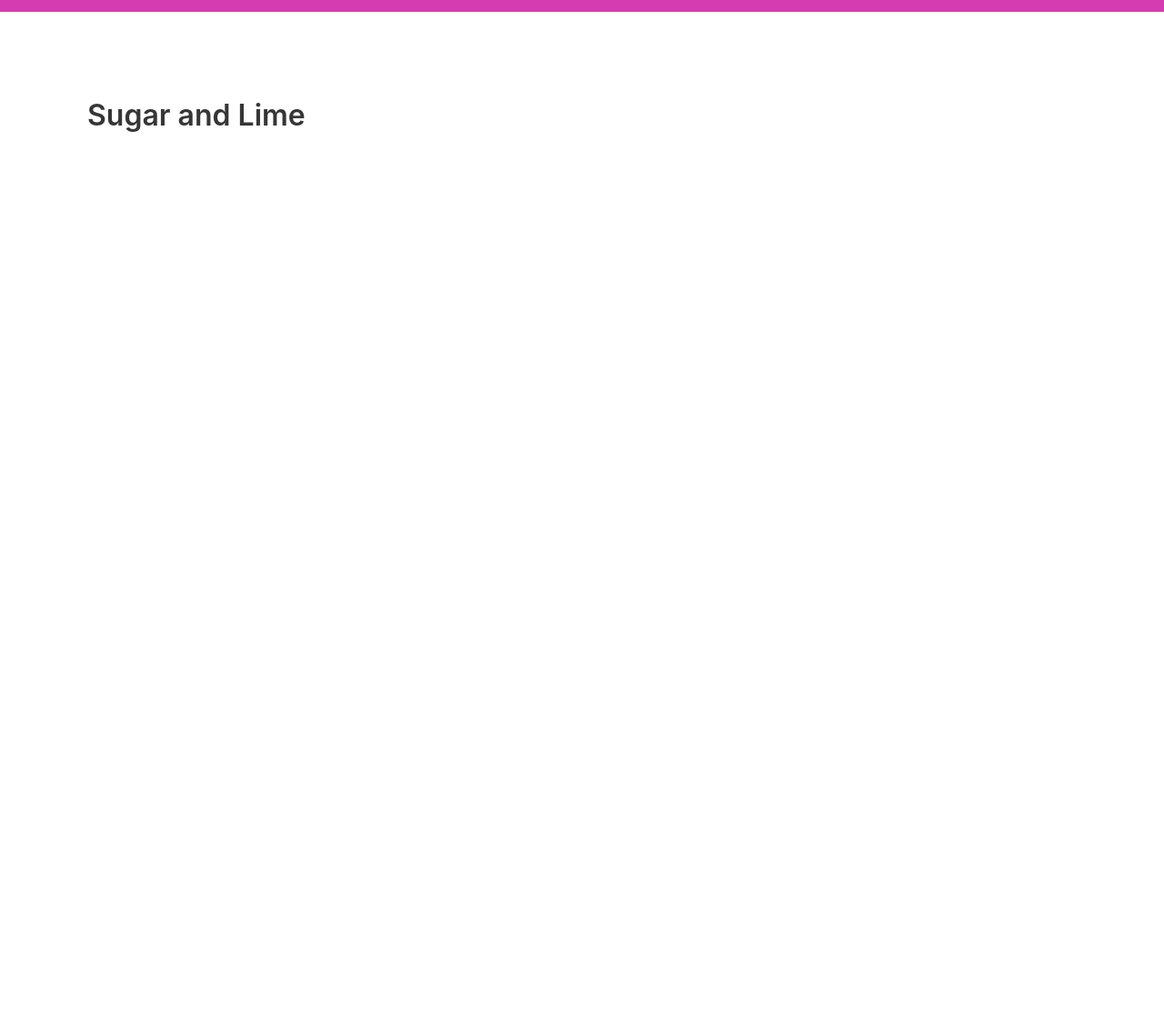
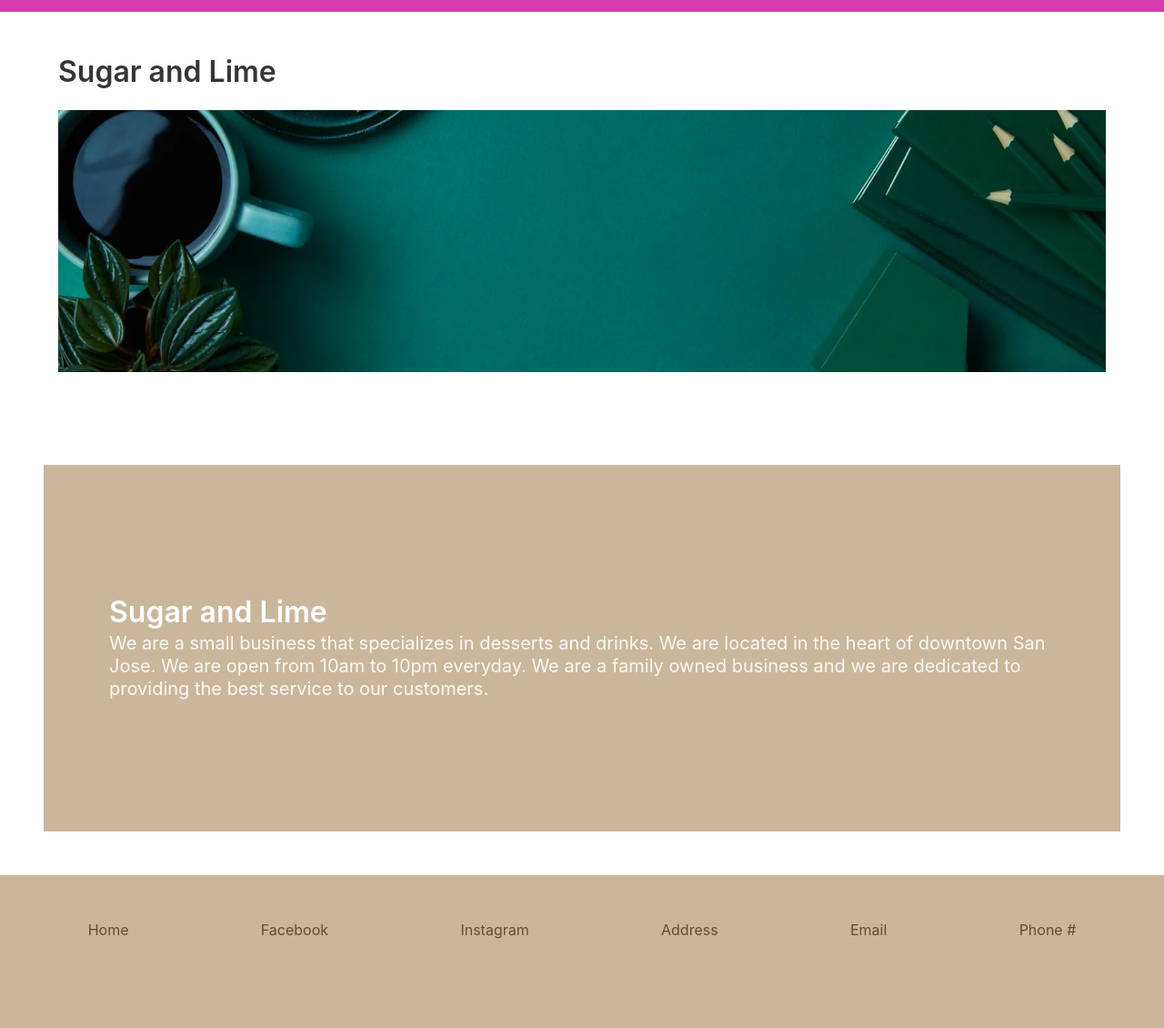
Before and after one commit to Andrewmitty/IS424TermProject, a plain HTML site: page index.html in a window 1280 px wide. Shown: the part 125-1255 px from the top of the page at 91% size. Before the commit the page ends 800 px from the top, so only its background shows below. Drawn offline with Linux system fonts and the light colour scheme.

Commit message:
added banner and rest of home page

```diff
--- a/index.html
+++ b/index.html
@@ -14,7 +14,7 @@
     <div class="navbar-brand">
         <!-- #put logo in here -->
         <a href="index.html" class="mr-5">
-            <img src="MicrosoftTeams-image.png" alt="" width="100" height="100">
+            <img src="media/MicrosoftTeams-image.png" alt="" width="100" height="100">
         </a>
 
     </div>
@@ -57,18 +57,63 @@
 <body>
 
     <div class="section">
-        <div class="hero">
+        <div class="hero is-small">
+            <div class="hero-head">
+                <div class="container">
+                    <h1 class="title">
+                        Sugar and Lime
+                    </h1>
+                    <!-- Need to change this once we get pictures from the client. -->
+                    <img src="media/1600w-qt_TMRJF4m0.webp" alt="">
+                </div>
+            </div>
+        </div>
+    </div>
+
+    <div class="section">
+        <div class="hero is-medium is-link">
             <div class="hero-body">
                 <div class="container">
                     <h1 class="title">
                         Sugar and Lime
                     </h1>
-                    <img src="" alt="">
+                    <p class="subtitle">
+                        We are a small business that specializes in desserts and drinks. We are located in the heart of
+                        downtown
+                        San Jose. We are open from 10am to 10pm everyday. We are a family owned business and we are
+                        dedicated to
+                        providing the best service to our customers.
+                    </p>
                 </div>
             </div>
         </div>
     </div>
 
+
+
 </body>
 
+<div class="footer has-background-link">
+    <div class="level">
+        <div class="level-item">
+            <a href="index.html" class="has-text-link-dark">Home</a>
+        </div>
+        <div class="level-item">
+            <a href="Facebook.com" class="has-text-link-dark">Facebook</a>
+        </div>
+        <div class="level-item">
+            <a href="Instagram" class="has-text-link-dark">Instagram</a>
+        </div>
+        <div class="level-item has-text-link-dark" >
+            <p>Address</p>
+        </div>
+        <div class="level-item has-text-link-dark">
+            <p>Email</p>
+        </div>
+        <div class="level-item has-text-link-dark">
+            <p>Phone #</p>
+        </div>
+    </div>
+</div>
+
 </html>
--- a/mybulma/sass/mystyles.scss
+++ b/mybulma/sass/mystyles.scss
@@ -14,6 +14,7 @@ $mossGreen: #929362;
 //update global vars
 $primary: $frostbite;
 $link: $khakiWeb;
+$info: $mossGreen;
 
 //import bulma classes
 @import "../mybulma/node_modules/bulma/bulma.sass";
```
Also changed, not shown: media/1600w-qt_TMRJF4m0.webp (added), media/MicrosoftTeams-image.png (renamed from MicrosoftTeams-image.png), mybulma/css/mystyles.css.
